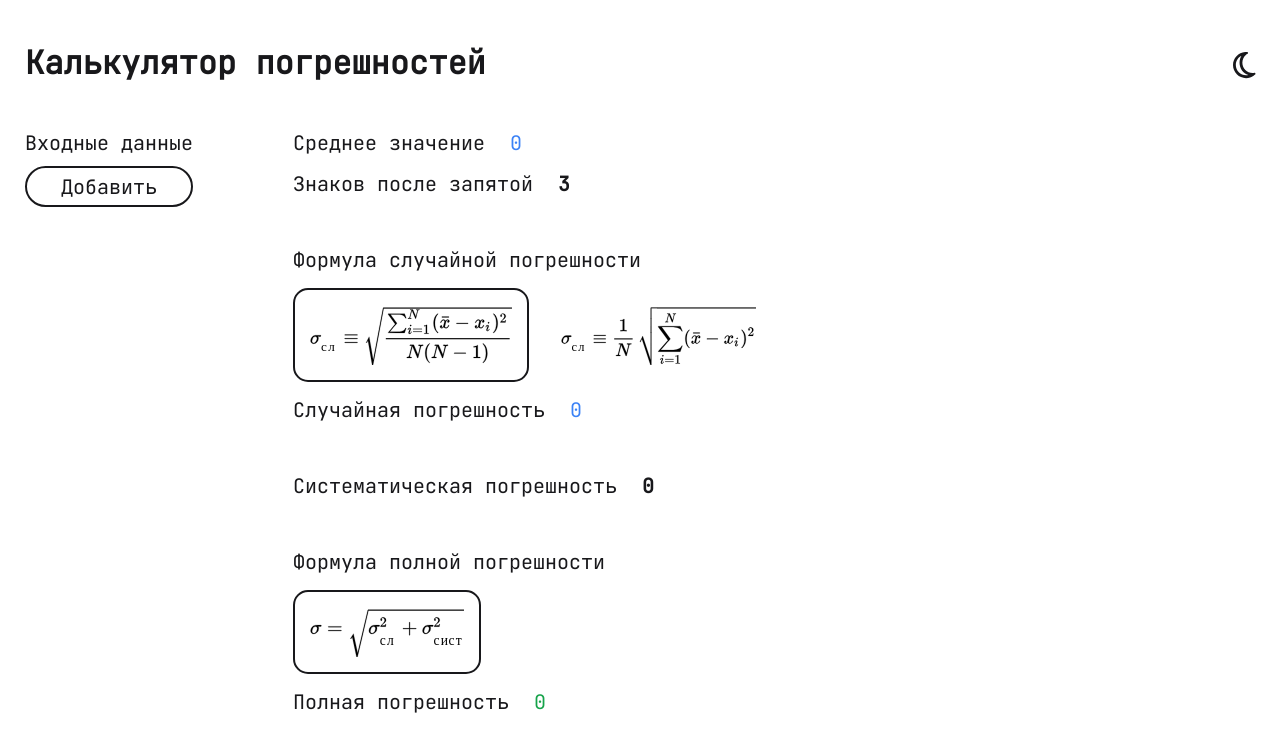
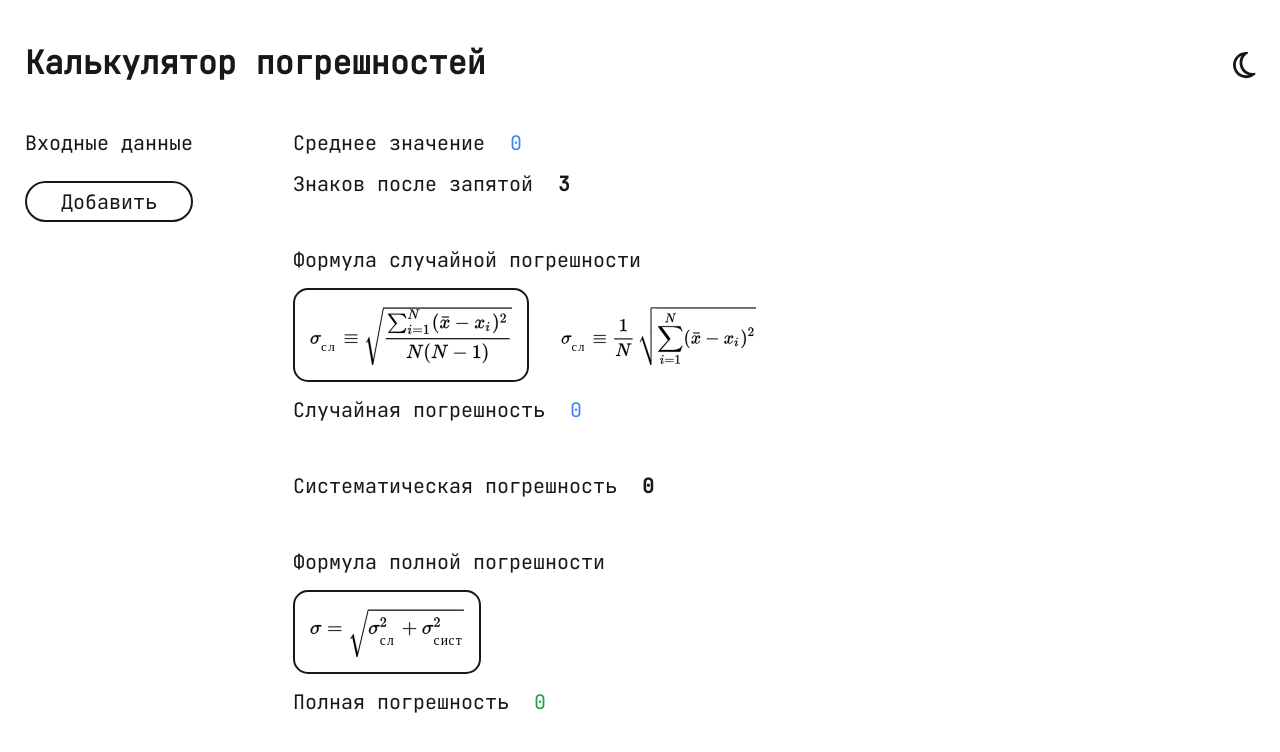
Before and after one commit to Artemiy111/errcalc, a Vue app: page / in a window 1280 px wide. Shown: the top 752 px of the page. Built offline with nearby package versions, Linux system fonts and the light colour scheme.

Commit message:
fix: margin of add-button

```diff
--- a/src/components/InputData.vue
+++ b/src/components/InputData.vue
@@ -79,7 +79,8 @@ const formatIndex = (index: number) => (index + 1 <= 9 ? '0' + (index + 1) : ind
     </template>
     <button
       @click="addDataItem()"
-      class="mt-[10px] w-full rounded-full border-2 border-solid border-zinc-900 pt-[6px] pb-[5px] duration-300 [user-select:none] hover:bg-zinc-900 hover:text-white active:border-zinc-700 active:bg-zinc-700 active:text-white dark:border-zinc-300 dark:hover:bg-zinc-300 dark:hover:text-zinc-900 dark:active:border-zinc-100 dark:active:bg-zinc-100 dark:active:text-zinc-900"
+      :class="props.modelValue.length === 0 ? 'mt-5' : 'mt-3'"
+      class="w-full rounded-full border-2 border-solid border-zinc-900 pt-[6px] pb-[5px] duration-300 [user-select:none] hover:bg-zinc-900 hover:text-white active:border-zinc-700 active:bg-zinc-700 active:text-white dark:border-zinc-300 dark:hover:bg-zinc-300 dark:hover:text-zinc-900 dark:active:border-zinc-100 dark:active:bg-zinc-100 dark:active:text-zinc-900"
     >
       Добавить
     </button>
```
